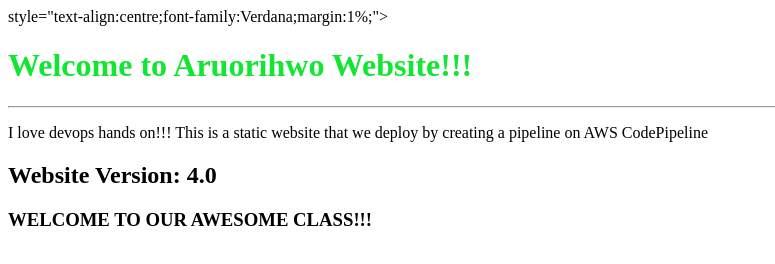
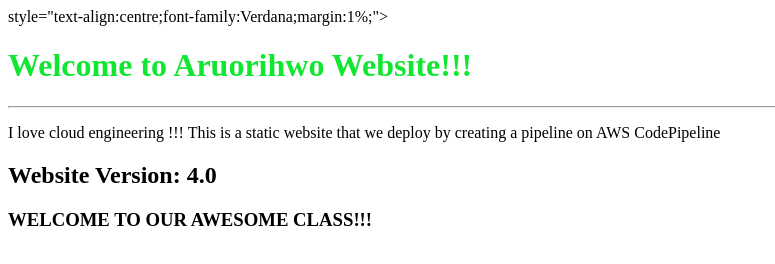
Before and after one commit to imisaaruorihwo-sys/devops-april-251, a plain HTML site: page index.html in a window 1280 px wide. Shown: the whole page, without its empty margins (0-775 px from the left). Drawn offline with Linux system fonts and the light colour scheme.

Commit message:
testing config

```diff
--- a/index.html
+++ b/index.html
@@ -5,7 +5,7 @@
     <body> style="text-align:centre;font-family:Verdana;margin:1%;">
             <h1 style="color:rgb(17, 230, 49)">Welcome to Aruorihwo Website!!!</h1>
             <hr>
-            <p>I love devops hands on!!! This is a static website that we deploy by creating a pipeline on AWS CodePipeline</p>
+            <p>I love cloud engineering !!! This is a static website that we deploy by creating a pipeline on AWS CodePipeline</p>
             <h2>Website Version: 4.0</h2>
             <h3>WELCOME TO OUR AWESOME CLASS!!!</h3>
     </body>
```
